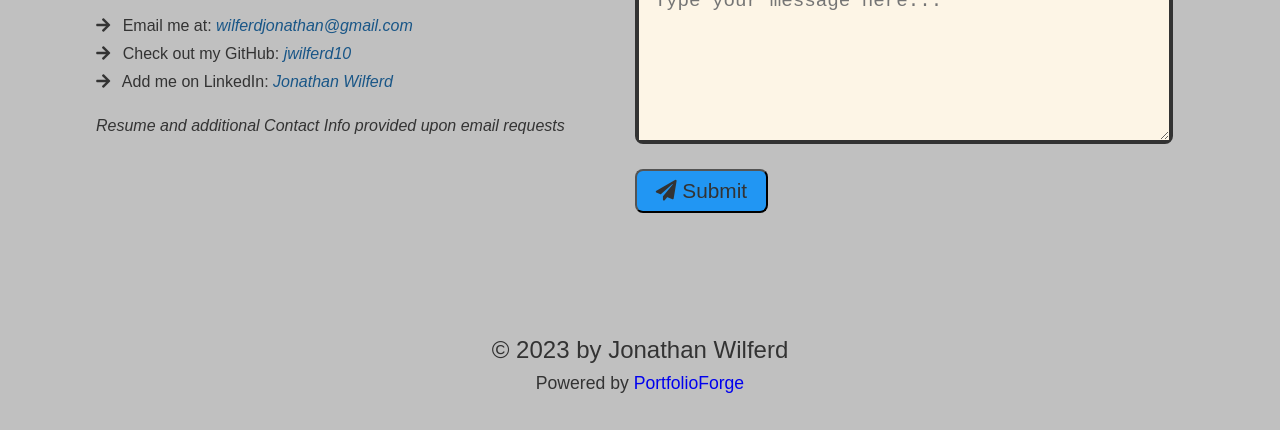
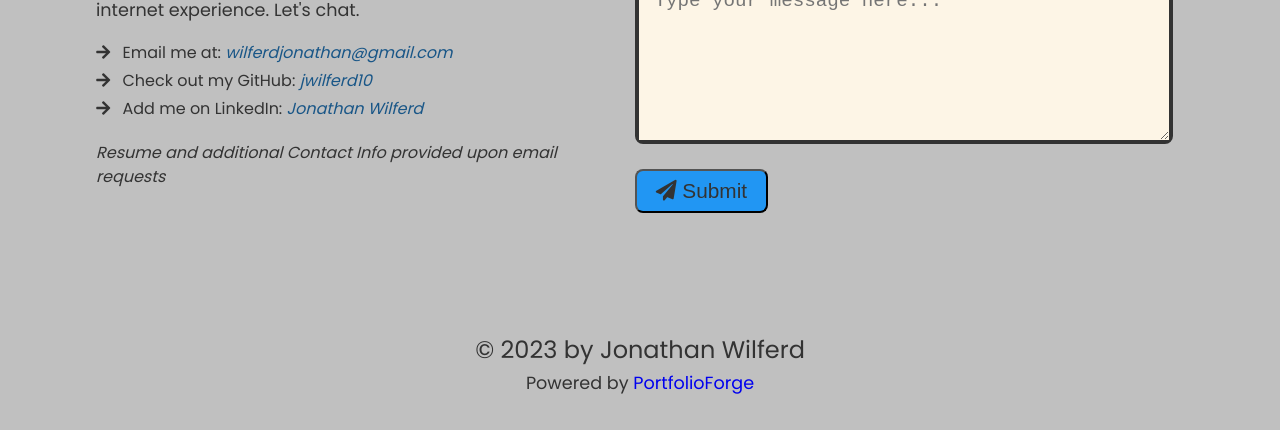
Before and after one commit to jwilferd10/Jonathan-Wilferd-PortfolioForge, a plain HTML site: page contact-page.html in a window 1280 px wide. Shown: the part 447-877 px from the top of the page. Drawn offline with Linux system fonts and the light colour scheme.

Commit message:
Added poppins to the contact-page html

```diff
--- a/assets/css/contact-style.css
+++ b/assets/css/contact-style.css
@@ -1,3 +1,8 @@
+body {
+    font-family: 'Poppins', sans-serif;
+    font-size: 16px;
+}
+
 #contactMainHeader {
     border-bottom: solid 0.2rem var(--primDark);
 }
--- a/contact-page.html
+++ b/contact-page.html
@@ -7,6 +7,9 @@
         <title>Jonathan Wilferd - Contact Page</title>
         <link rel="stylesheet" href="https://cdnjs.cloudflare.com/ajax/libs/font-awesome/5.11.2/css/all.min.css">
         <link href="https://fonts.googleapis.com/css2?family=Roboto&display=swap" rel="stylesheet">
+        <link rel="preconnect" href="https://fonts.googleapis.com">
+        <link rel="preconnect" href="https://fonts.gstatic.com" crossorigin>
+        <link href="https://fonts.googleapis.com/css2?family=Poppins&display=swap" rel="stylesheet">
         <link rel="stylesheet" href="assets/css/style.css">
         <link rel="stylesheet" href="assets/css/blue-silver.css">
         <link rel="stylesheet" href="assets/css/contact-style.css">
```
